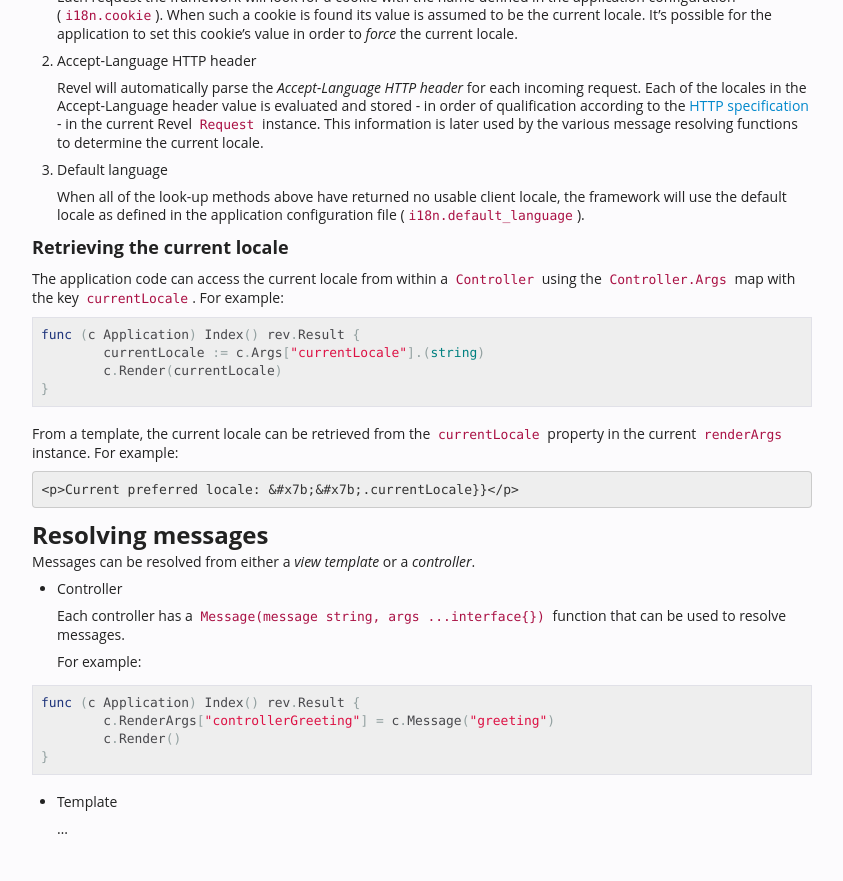
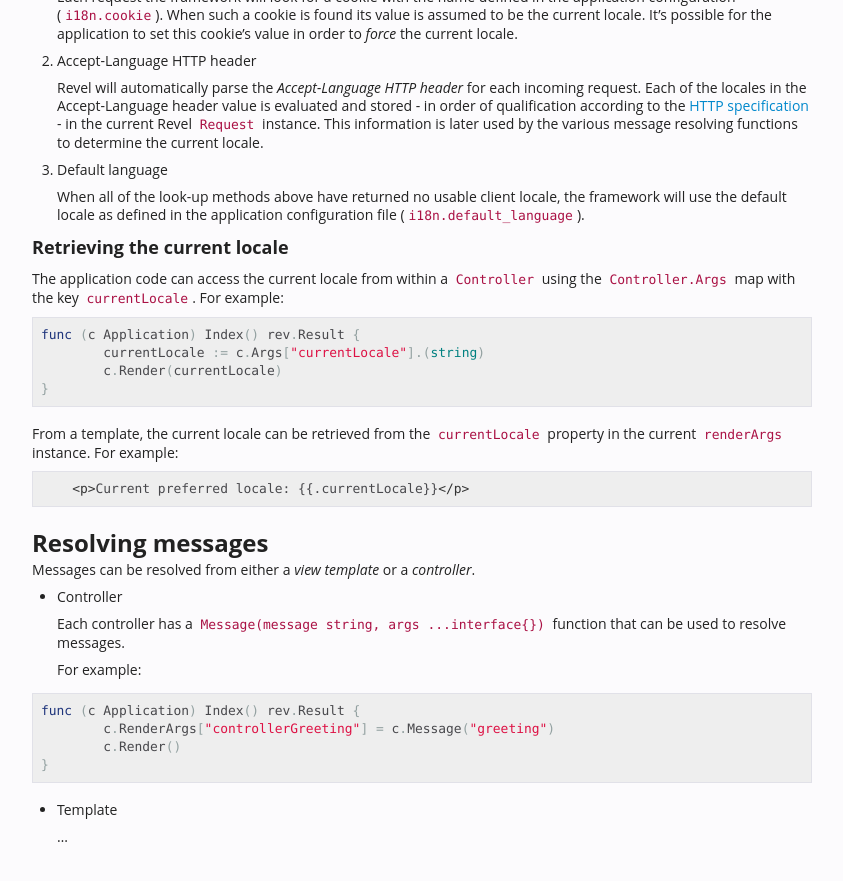
Before and after one commit to revel/revel, a Jekyll site: the page built from manual/i18n-messages.md, in a window 1280 px wide and 900 px high, scrolled down 2575 px. Shown: the top 881 px of the window, without its empty margins (298-1141 px from the left). Built offline with Jekyll 4.4.1, drawn with Linux system fonts in a browser that asks for light colours.

Commit message:
Updated i18n manual

```diff
--- a/manual/i18n-messages.md
+++ b/manual/i18n-messages.md
@@ -158,7 +158,9 @@ func (c Application) Index() rev.Result {
 
 From a template, the current locale can be retrieved from the `currentLocale` property in the current `renderArgs` instance. For example:
 
-    <p>Current preferred locale: &#x7b;&#x7b;.currentLocale}}</p>
+<pre class="prettyprint lang-html">
+    &#x3c;p&#x3e;Current preferred locale: &#x7b;&#x7b;.currentLocale&#x7d;&#x7d;&#x3c;/p&#x3e;
+</pre>
 
 <p></p>
 ## Resolving messages
```
